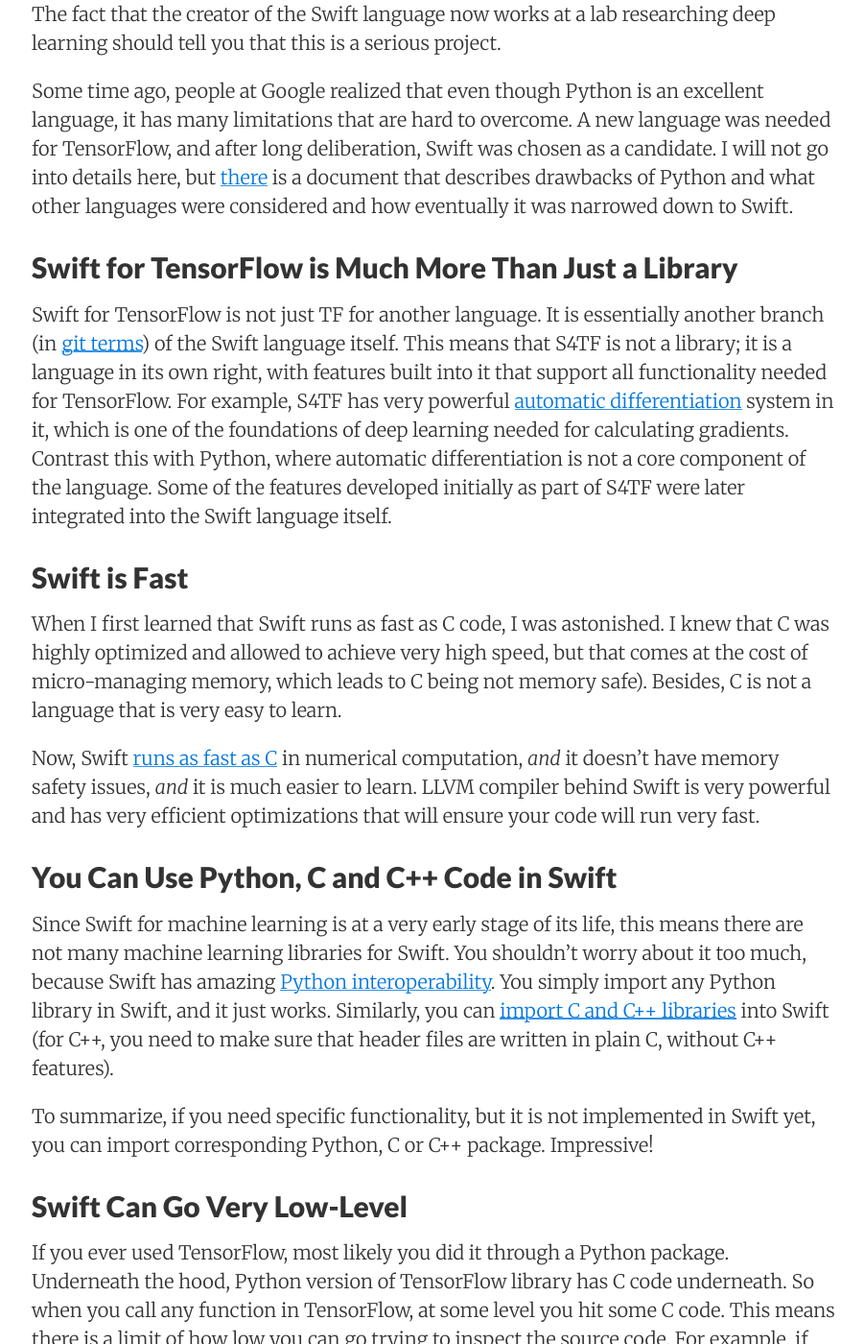
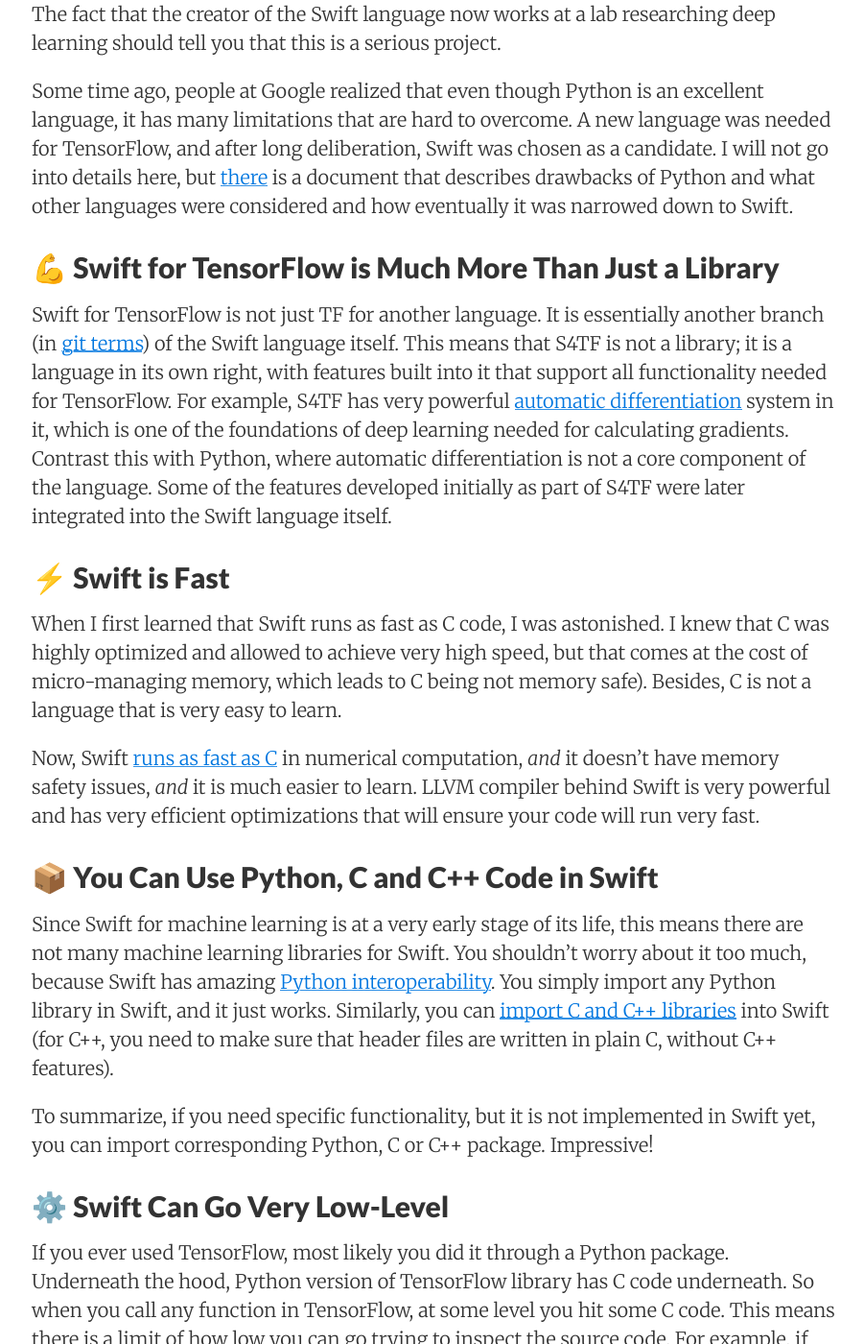
Before and after one commit to pechyonkin/pechyonkin.github.io, a Jekyll site: the page built from _posts/2019-05-27-why-swift-for-tensorflow.md, in a window 1280 px wide and 1400 px high, scrolled down 856 px. Shown: the whole window at 96% size, without its empty margins (187-1088 px from the left). Built offline with Jekyll 4.4.1, drawn with Linux system fonts in a browser that asks for light colours; nearby versions of some CDN libraries; comment, search, counter and statistics services are not loaded; some of the changed text lies outside the part shown.

Commit message:
add emoji

```diff
--- a/_posts/2019-05-27-why-swift-for-tensorflow.md
+++ b/_posts/2019-05-27-why-swift-for-tensorflow.md
@@ -12,30 +12,30 @@ subscription-form: true
 
 If you are into programming, when you hear Swift, you will probably think about app development for iOS or MacOS. If you’re into deep learning, then you must have heard about [Swift for Tensorflow](https://www.tensorflow.org/swift/) (abbreviated as S4TF). Then, you can ask yourself: “Why would Google create a version of TensorFlow for Swift? There are already versions for Python and C++; why add another language?” In this post, I will try to answer this question and outline the reasons why you should carefully follow  S4TF as well as the Swift language itself. The goal of this post is not to give very detailed explanations but to provide a general overview with plenty of links so that you can go and dig deeper if you get interested.
 
-## Swift Has Strong Support Behind It
+## 🧠 Swift Has Strong Support Behind It
 Swift was created by [Chris Lattner](https://en.wikipedia.org/wiki/Chris_Lattner) when he was working at Apple. Now, Chris Lattner works at [Google Brain](https://ai.google/research/teams/brain), one of the best artificial intelligence research teams in the world. The fact that the creator of the Swift language now works at a lab researching deep learning should tell you that this is a serious project.
 
 Some time ago, people at Google realized that even though Python is an excellent language, it has many limitations that are hard to overcome. A new language was needed for TensorFlow, and after long deliberation, Swift was chosen as a candidate. I will not go into details here, but [there](https://github.com/tensorflow/swift/blob/master/docs/WhySwiftForTensorFlow.md) is a document that describes drawbacks of Python and what other languages were considered and how eventually it was narrowed down to Swift.
 
-## Swift for TensorFlow is Much More Than Just a Library
+## 💪 Swift for TensorFlow is Much More Than Just a Library
 Swift for TensorFlow is not just TF for another language. It is essentially another branch (in [git terms](https://git-scm.com/book/en/v1/Git-Branching-What-a-Branch-Is)) of the Swift language itself. This means that S4TF is not a library; it is a language in its own right, with features built into it that support all functionality needed for TensorFlow. For example, S4TF has very powerful [automatic differentiation](https://github.com/tensorflow/swift/blob/master/docs/AutomaticDifferentiation.md) system in it, which is one of the foundations of deep learning needed for calculating gradients. Contrast this with Python, where automatic differentiation is not a core component of the language. Some of the features developed initially as part of S4TF were later integrated into the Swift language itself.
 
-## Swift is Fast
+## ⚡️ Swift is Fast
 When I first learned that Swift runs as fast as C code, I was astonished. I knew that C was highly optimized and allowed to achieve very high speed, but that comes at the cost of micro-managing memory, which leads to C being not memory safe). Besides, C is not a language that is very easy to learn.
 
 Now, Swift [runs as fast as C](https://www.fast.ai/2019/01/10/swift-numerics/) in numerical computation, *and* it doesn’t have memory safety issues, *and* it is much easier to learn. LLVM compiler behind Swift is very powerful and has very efficient optimizations that will ensure your code will run very fast.
 
-## You Can Use Python, C and C++ Code in Swift
+## 📦 You Can Use Python, C and C++ Code in Swift
 Since Swift for machine learning is at a very early stage of its life, this means there are not many machine learning libraries for Swift. You shouldn’t worry about it too much, because Swift has amazing [Python interoperability](https://github.com/tensorflow/swift/blob/master/docs/PythonInteroperability.md). You simply import any Python library in Swift, and it just works. Similarly, you can [import C and C++ libraries](https://oleb.net/blog/2017/12/importing-c-library-into-swift/) into Swift (for C++, you need to make sure that header files are written in plain C, without C++ features).
 
 To summarize, if you need specific functionality, but it is not implemented in Swift yet, you can import corresponding Python, C or C++ package. Impressive!
 
-## Swift Can Go Very Low-Level
+## ⚙️ Swift Can Go Very Low-Level
 If you ever used TensorFlow, most likely you did it through a Python package. Underneath the hood, Python version of TensorFlow library has C code underneath. So when you call any function in TensorFlow, at some level you hit some C code. This means there is a limit of how low you can go trying to inspect the source code. For example, if you want to see how convolutions are implemented, you won’t be able to see Python code for that, because that’s implemented in C.
 
 In Swift, that is different. Chris Lattner called Swift  “[syntactic sugar for LLVM](https://www.fast.ai/2019/03/06/fastai-swift/) [assembly language]”. This means that in essence, Swift sits very close to the hardware, and there are no other layers of code written in C in between. This also means that the Swift code is very fast, as was described above. It all leads to you as developer being able to inspect code from a very high level to a very low level, without the need to go into C.
 
-## What’s Next
+## 📈 What’s Next
 Swift is only one part of the innovation in deep learning happening at Google. There is another component that is very closely related: [MLIR](https://medium.com/tensorflow/mlir-a-new-intermediate-representation-and-compiler-framework-beba999ed18d), which stands for Multi-Level Intermediate Representation. MLIR will be Google’s unifying compiler infrastructure, allowing to write code in Swift (or any other supported language) and compile it to any supported hardware. Currently, there are a plethora of compilers for different target hardware, but MLIR will change that, allowing not only for code reusability but also for writing custom low-level components of the compiler. It will also allow researchers to apply machine learning to optimize low-level algorithms:
 
 > While MLIR acts as a compiler for ML, we also see it enabling the use of machine learning techniques within compilers as well! This is particularly important as engineers developing numerical libraries do not scale at the same rate as the diversification of ML models or hardware.
```
